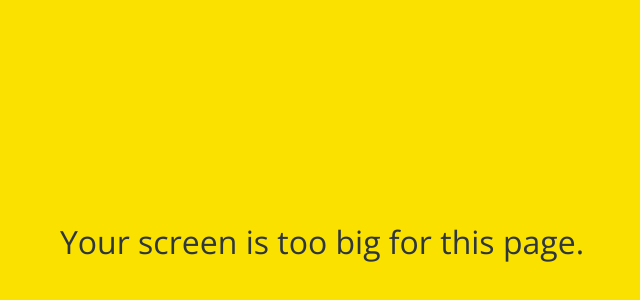
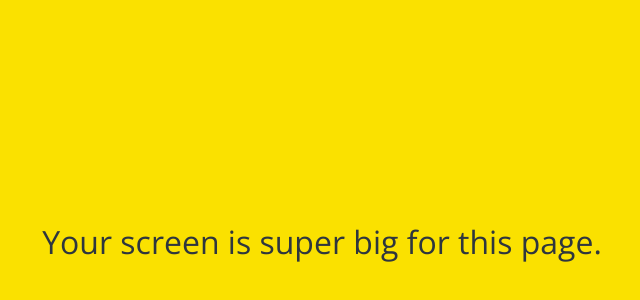
Before and after one commit to bbbbeee11a/kokoa-clone-2023, a plain HTML site: page friends.html in a window 1280 px wide. Shown: the part 158-458 px from the top of the page, without its empty margins (318-958 px from the left). Drawn offline with nearby package versions, Linux system fonts and the light colour scheme.

Commit message:
too -> super
super big difference

```diff
--- a/friends.html
+++ b/friends.html
@@ -96,7 +96,7 @@
         <i class="fa-solid fa-comment"></i>
     </div>
     <div id="no-mobile">
-        <span>Your screen is too big for this page.</span>
+        <span>Your screen is super big for this page.</span>
     </div>
     <script src="https://kit.fontawesome.com/05dc8f1f4e.js" crossorigin="anonymous"></script>
 </body>
```
